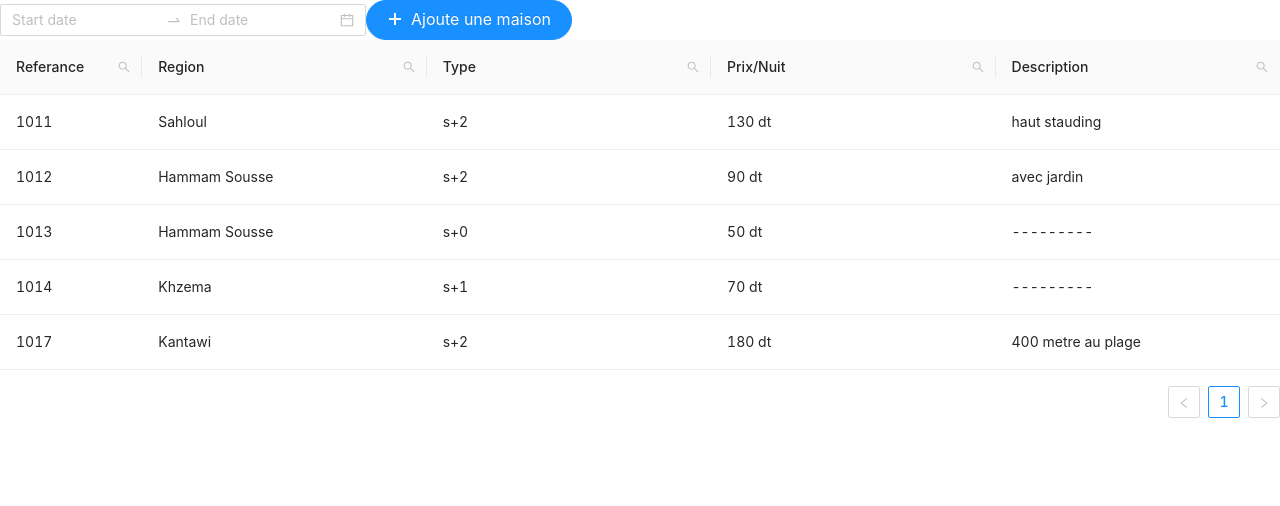
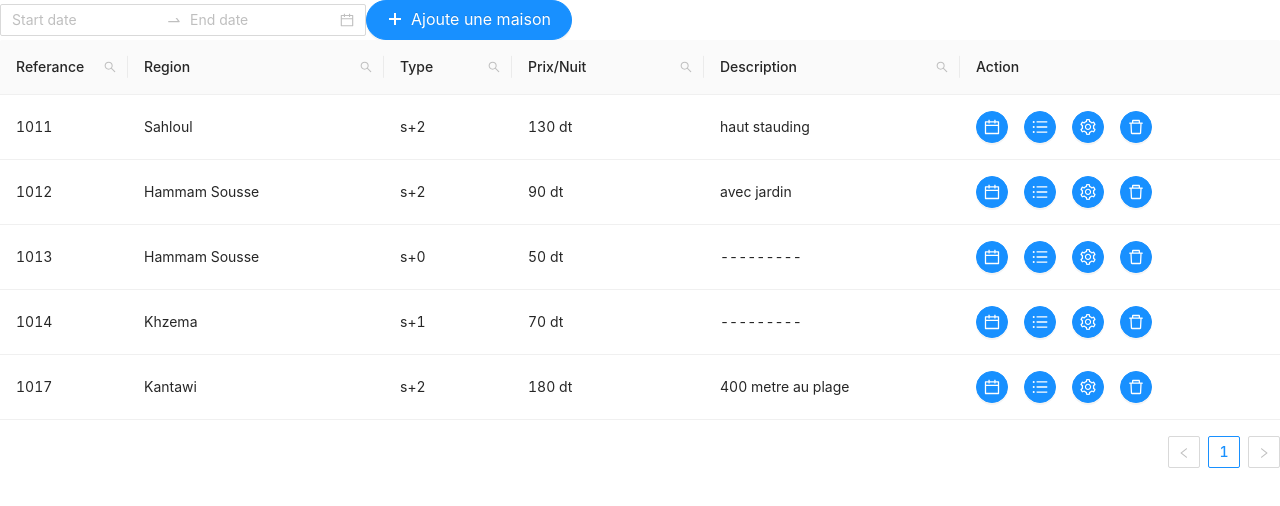
Before and after one commit to waelbentaleb/Vacation-Rental, a React (Create React App) app: page / in a window 1280 px wide. Shown: the top 506 px of the page. Built offline with nearby package versions, Linux system fonts and the light colour scheme.

Commit message:
Add action column to home table

```diff
--- a/src/views/HomeManagement/HomeManagement.js
+++ b/src/views/HomeManagement/HomeManagement.js
@@ -1,7 +1,7 @@
 import React, { useState } from 'react';
 import { Table, Input, Button, Space, DatePicker } from 'antd';
 import Highlighter from 'react-highlight-words';
-import { SearchOutlined, PlusOutlined } from '@ant-design/icons';
+import { SearchOutlined, PlusOutlined, CalendarOutlined, UnorderedListOutlined, SettingOutlined, DeleteOutlined } from '@ant-design/icons';
 
 
 import 'antd/dist/antd.css';
@@ -179,13 +179,13 @@ function HomeManagement(props) {
             dataIndex: 'type',
             key: 'type',
             ...getColumnSearchProps('type'),
-            width: '20%',
+            width: '10%',
         },
         {
             title: 'Prix/Nuit',
             dataIndex: 'prixNuit',
             key: 'prixNuit',
-            width: '20%',
+            width: '15%',
             ...getColumnSearchProps('prixNuit'),
         },
         {
@@ -195,7 +195,18 @@ function HomeManagement(props) {
             width: '20%',
             ...getColumnSearchProps('dsecription'),
         },
-
+        {
+            title: 'Action',
+            key: 'action',
+            render: (text, record) => (
+                <Space size="middle">
+                    <Button type="primary" shape="circle" icon={<CalendarOutlined />} />
+                    <Button type="primary" shape="circle" icon={<UnorderedListOutlined />} />
+                    <Button type="primary" shape="circle" icon={<SettingOutlined />} />
+                    <Button type="primary" shape="circle" icon={<DeleteOutlined />} />
+                </Space>
+            ),
+        },
     ];
 
     return (
```
